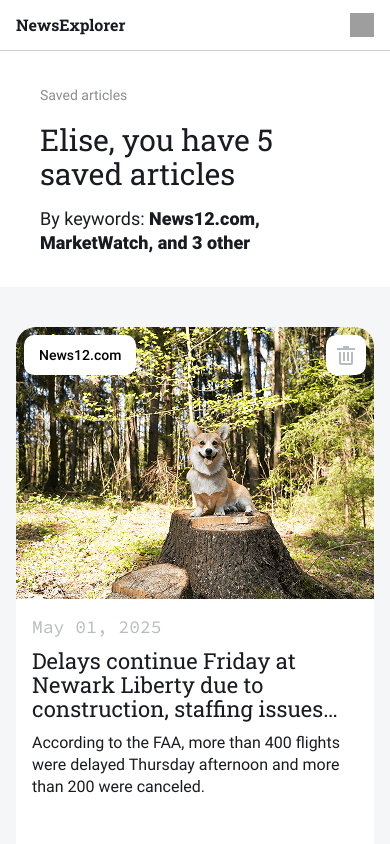
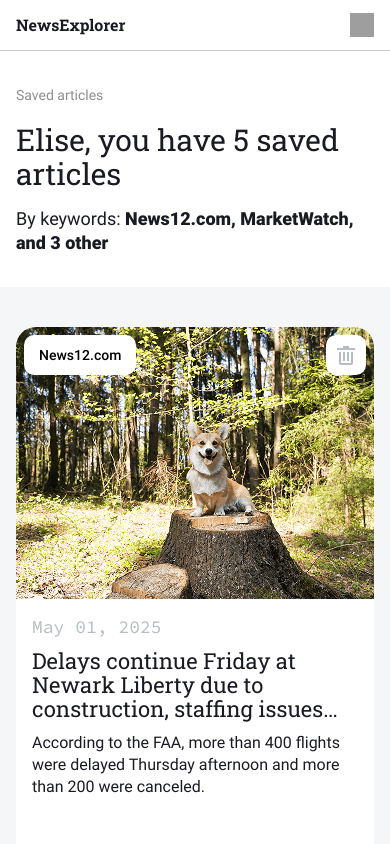
Before and after one commit to jlcambraia/news-explorer-frontend, a React (Vite) app: page /saved-news in a window 390 px wide. Shown: the top 844 px of the page. Built offline with nearby package versions, Linux system fonts and the light colour scheme; grey boxes are pictures that could not be loaded.

Commit message:
refactor: melhora responsividade

```diff
--- a/src/pages/SavedNews/components/SavedNewsHeader/SavedNewsHeader.css
+++ b/src/pages/SavedNews/components/SavedNewsHeader/SavedNewsHeader.css
@@ -25,6 +25,12 @@
   font-weight: 700;
 }
 
+@media screen and (max-width: 1000px) {
+  .saved-news-header {
+    padding: 40px;
+  }
+}
+
 @media screen and (max-width: 768px) {
   .saved-news-header {
     padding: 32px 40px;
@@ -40,6 +46,12 @@
     font-size: 30px;
     line-height: 34px;
     width: 336px;
+  }
+}
+
+@media screen and (max-width: 543px) {
+  .saved-news-header {
+    padding: 32px 16px;
   }
 }
 
```
